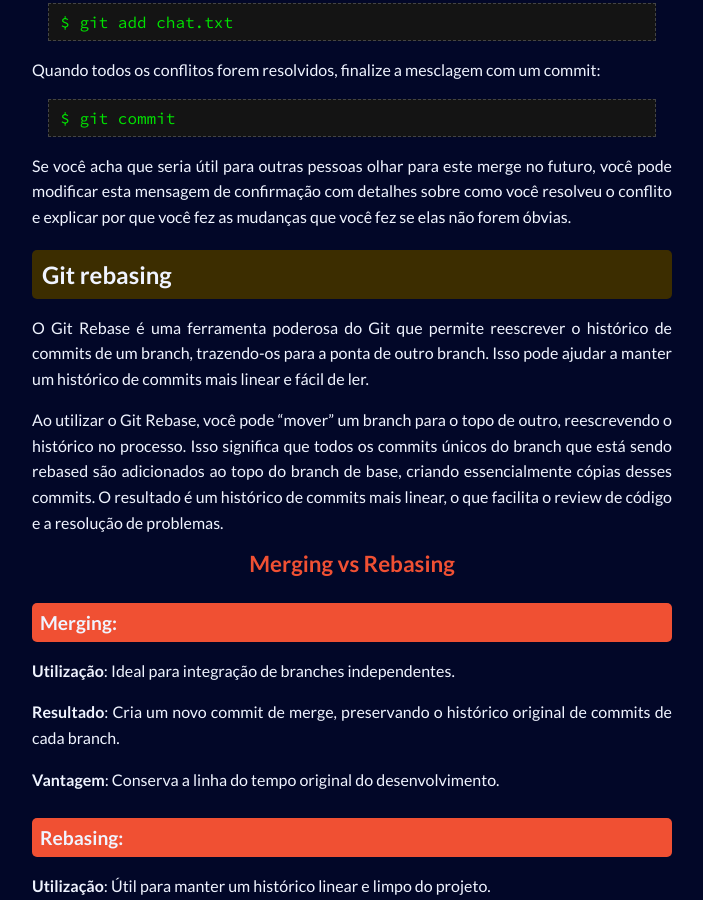
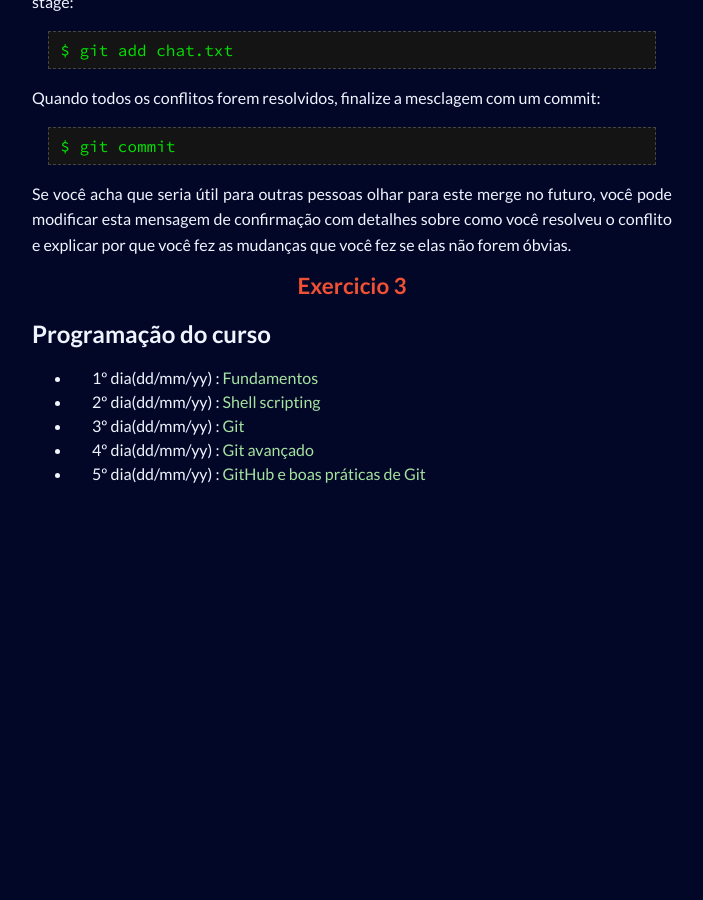
Before and after one commit to PETCC-UFRN/minicurso-linux-git, a Jekyll site: the page built from quartoDia.md, in a window 1280 px wide and 900 px high, scrolled down 6241 px. Shown: the whole window, without its empty margins (288-991 px from the left). Built offline with Jekyll 4.4.1, drawn with Linux system fonts in a browser that asks for light colours; after the commit the page ends 6740 px from its top, so only the background shows below that; some of the changed text lies outside the part shown.

Commit message:
mudança nos exemplos

````diff
--- a/quartoDia.md
+++ b/quartoDia.md
@@ -41,15 +41,13 @@
 ### Vendo o Git como uma Árvore e Mesclagem:
   - A estrutura de dados do Git pode ser visualizada como uma árvore de commits, onde cada commit registra um snapshot do projeto em um determinado momento.
 
-  - Operações de mesclagem (merge): integração de alterações de um branch para outro, como mesclar uma feature branch de volta ao branch principal.
-
-  - Resolução de conflitos durante a mesclagem: como lidar com situações onde o Git não consegue automaticamente mesclar alterações devido a conflitos no código.
+  - Operações de mesclagem (merge): integração de alterações de um branch para outro, como mesclar a funcionalidade chat que foi feita em uma branch de volta ao branch principal, me seria o local central onde está o nosso projeto.
 
 ## Git branching
 
 Branches são ramificações para criar ramos de desenvolvimento, tipo versões. Nessas ramificações podemos criar diferentes recursos que depois serão mesclados.
 
-![334154431-2eb608f8-a923-4ca5-8f1f-d1f63471febe](https://hackmd.io/_uploads/HJ82XGzBC.png)
+<img style=" display: block;margin: 0 auto;" src="https://hackmd.io/_uploads/HJ82XGzBC.png" width="70%">
 
 Conforme ilustrado na imagem fornecida, os pontos azuis representam uma branch criada especificamente para desenvolver a funcionalidade de chat de um app como o facebook. Esta branch está separada do projeto principal, permitindo que os desenvolvedores trabalhem no novo recurso sem interferir na base de código principal.
 Isso nos permite evitar de causar problemas no ramo principal, em quanto estamos desenvolvendo novas funcionalidades.
@@ -71,18 +69,18 @@
 **Eliminar Branches Obsoletas**: Depois de mesclar ou resolver um problema específico, eliminar branches que não são mais necessárias mantém o repositório limpo e organizado.
 
 ## Comando para criar uma nova branch
-
-    $ git branch teste
-
-Este comando criou uma branch chamada 'teste'
+```sh
+    $ git branch primeirodia
+```
+Este comando criou uma branch chamada 'primeirodia'
 
 ## Mudando de branch
 
 Observe que o comando *git branch* apenas criou uma nova branch.
     Para mudar de branch, devemos executar o comando
-
-    $ git checkout teste
-
+```sh
+    $ git checkout primeirodia
+```
 
 ## Git merging
 
@@ -199,9 +197,9 @@
 
 Depois da mesclagem, você pode excluir a branch `chat-feature`:
 
-
+```bash
 $ git branch -d chat-feature
-
+```
 
 ### Conflitos básicos de mesclagem
 
@@ -239,33 +237,4 @@
 Se você acha que seria útil para outras pessoas olhar para este merge no futuro, você pode modificar esta mensagem de confirmação com detalhes sobre como você resolveu o conflito e explicar por que você fez as mudanças que você fez se elas não forem óbvias.
 
 
-## Git rebasing
-O Git Rebase é uma ferramenta poderosa do Git que permite reescrever o histórico de commits de um branch, trazendo-os para a ponta de outro branch. Isso pode ajudar a manter um histórico de commits mais linear e fácil de ler.
-
-Ao utilizar o Git Rebase, você pode "mover" um branch para o topo de outro, reescrevendo o histórico no processo. Isso significa que todos os commits únicos do branch que está sendo rebased são adicionados ao topo do branch de base, criando essencialmente cópias desses commits. O resultado é um histórico de commits mais linear, o que facilita o review de código e a resolução de problemas.
-
-
-### Merging vs Rebasing
-
-#### Merging:
-**Utilização**: Ideal para integração de branches independentes.
-
-**Resultado**: Cria um novo commit de merge, preservando o histórico original de commits de cada branch.
-
-**Vantagem**: Conserva a linha do tempo original do desenvolvimento.
-
-#### Rebasing:
-**Utilização**: Útil para manter um histórico linear e limpo do projeto.
-
-**Resultado**: Reescreve o histórico de commits da branch atual, aplicando os commits de outra branch no topo dela.
-
-**Vantagem**: Produz um histórico mais limpo e fácil de entender, pois elimina commits de merge.
-
-
-```bash
-$ git checkout feature-branch
-$ git rebase master
-```
-
-
 ### Exercicio 3
````
Also changed, not shown: other parts of quartoDia.md (+18 -18 lines).
